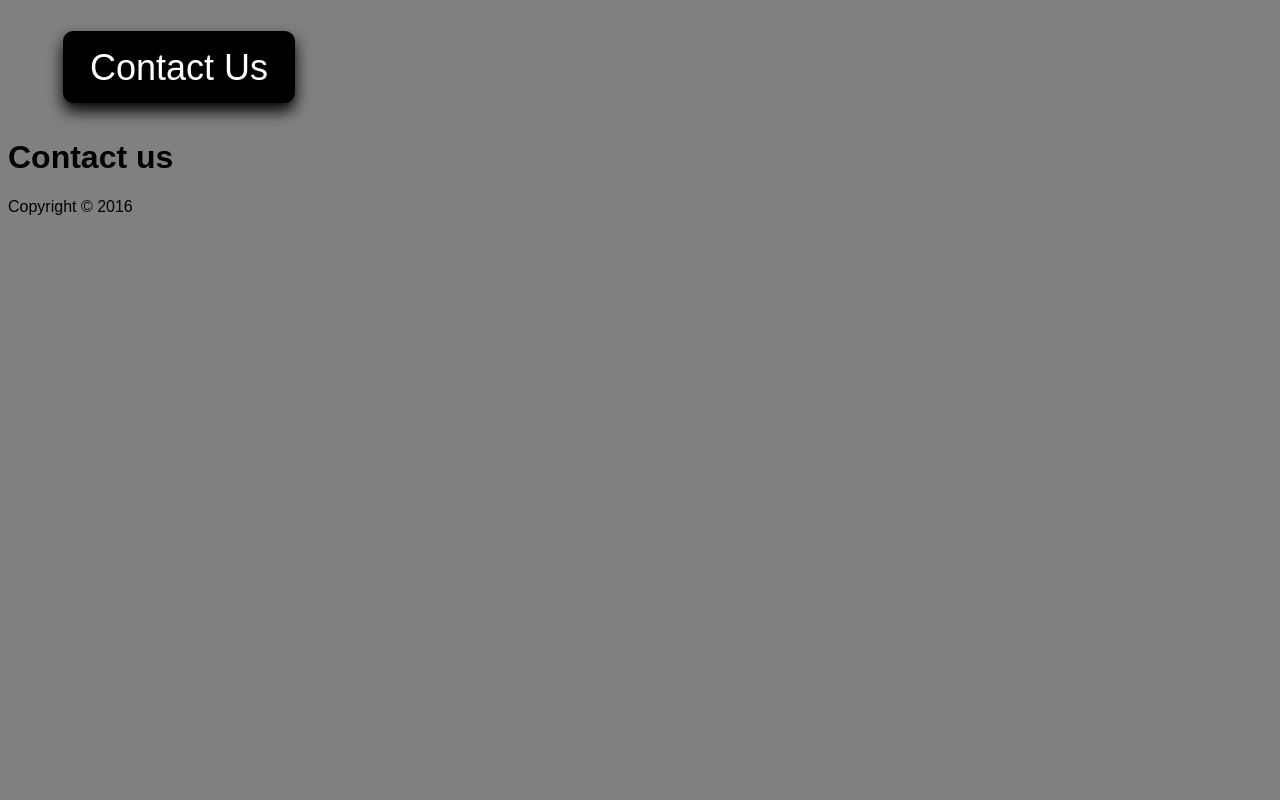
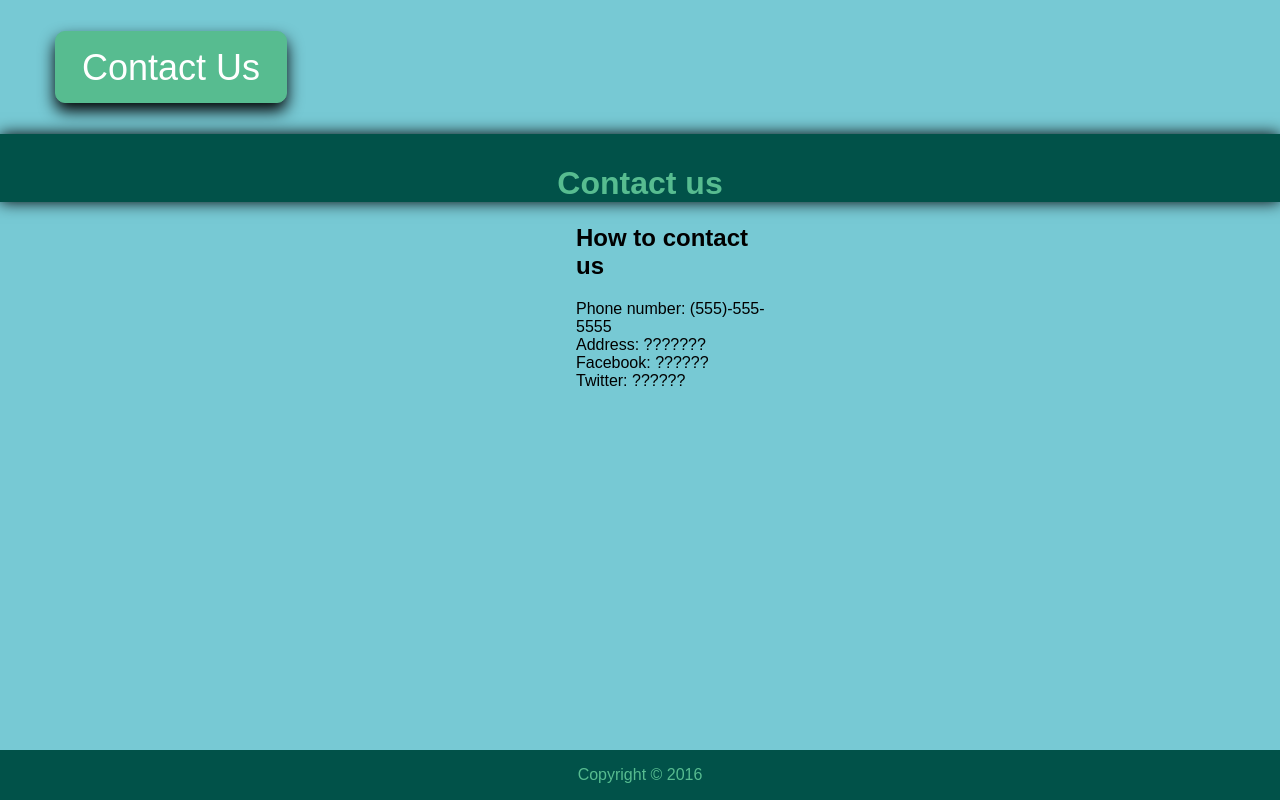
Before and after one commit to iobg/mock-business, a plain HTML site: page contact.html in a window 1280 px wide. Drawn offline with Linux system fonts and the light colour scheme.

Commit message:
color scheme

```diff
--- a/contact.html
+++ b/contact.html
@@ -19,7 +19,13 @@
 				</div>
 			</ul>
 	</nav>
-	<h1>Contact us</h1>
+	<header><h1>Contact us</h1></header>
+	<article class="contact-info"><h2>How to contact us</h2>
+	<section>Phone number: (555)-555-5555</section>
+	<section>Address: ???????</section>
+	<section>Facebook: ??????</section>
+	<section>Twitter: ??????</section>
+	</article>
 
 
 
--- a/styles.css
+++ b/styles.css
@@ -3,9 +3,9 @@
 	font-size:36px;
 	padding:15px;
 	margin:15px;
-	border: 1px solid black;
+	border: 1px solid #57BC90;
 	border-radius: 10px;
-	background:black;
+	background:#57BC90;
 	min-width:200px;
 	min-height:40px;
 	text-align:center;
@@ -30,7 +30,32 @@
 	display:block;
 }
 body {font-family:Arial;
-	background:gray;}
-header h1 {text-align:center;}
+	background:#77C9D4;
+	margin:0;
+	margin-top:0;}
+header h1 {text-align:center;
+		color: #57BC90;}
 article h2 {text-align:center;}
+header {background:#015249;
+	margin-top:0;
+	padding-top:10px;
+	box-shadow: 0 0 15px 0;}
 article footer {text-align:center;}
+.contact-info {text-align:center;
+		display:block;
+		margin-left:45%;
+		margin-right:40%;
+		}
+.contact-info section{text-align:left;}
+.contact-info h2{text-align:left;}
+.index-articles{margin-left:15%;
+	  margin-right:15%;}
+footer{position: absolute;
+  right: 0;
+  bottom: 0;
+  left: 0;
+  padding: 1rem;
+  background-color: #015249;
+  color:#57BC90;
+  text-align: center;
+  }
```
Also changed, not shown: culture.html (+5 -0 lines), index.html (+4 -3 lines).
